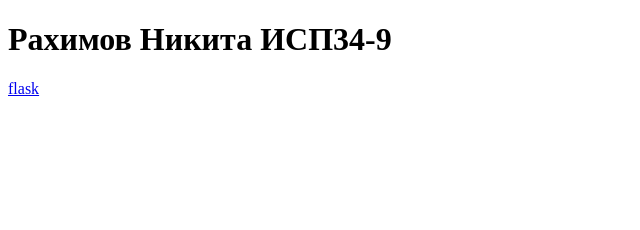
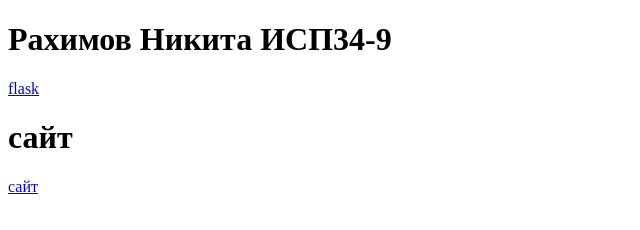
Before and after one commit to oaoaoammmm347-dot/portfolio, a plain HTML site: page index.html in a window 1280 px wide. Shown: the whole page, without its empty margins (0-640 px from the left). Drawn offline with Linux system fonts and the light colour scheme.

Commit message:
Update index.html

```diff
--- a/index.html
+++ b/index.html
@@ -8,5 +8,8 @@
 <body>
     <h1>Рахимов Никита ИСП34-9</h1>
     <a href="https://github.com/oaoaoammmm347-dot/flask_fileshare">flask</a>
+    <h1>сайт</h1>
+    <a href="https://rrrrr23.pythonanywhere.com">сайт</a>
 </body>
+
 </html>
```
